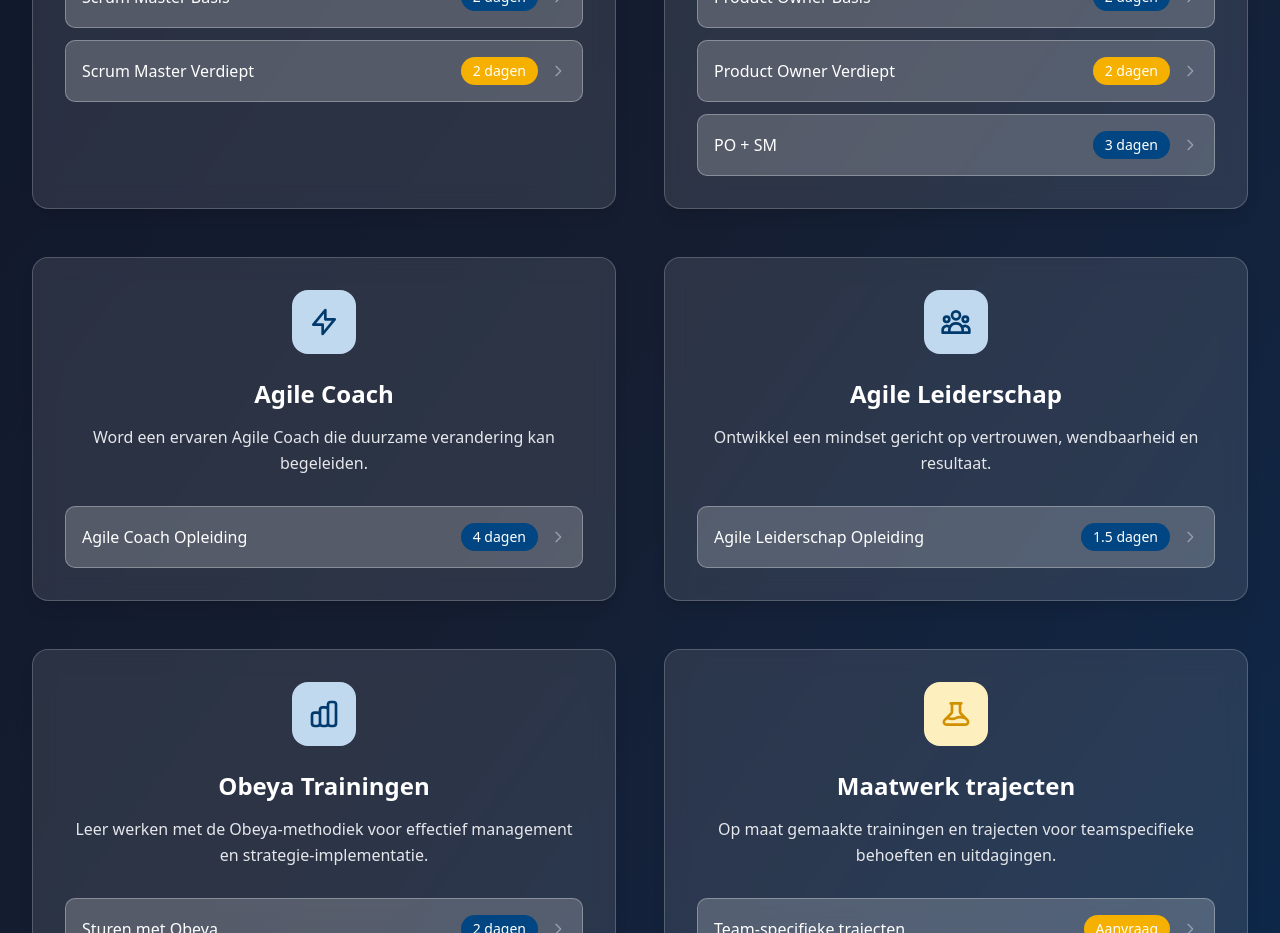
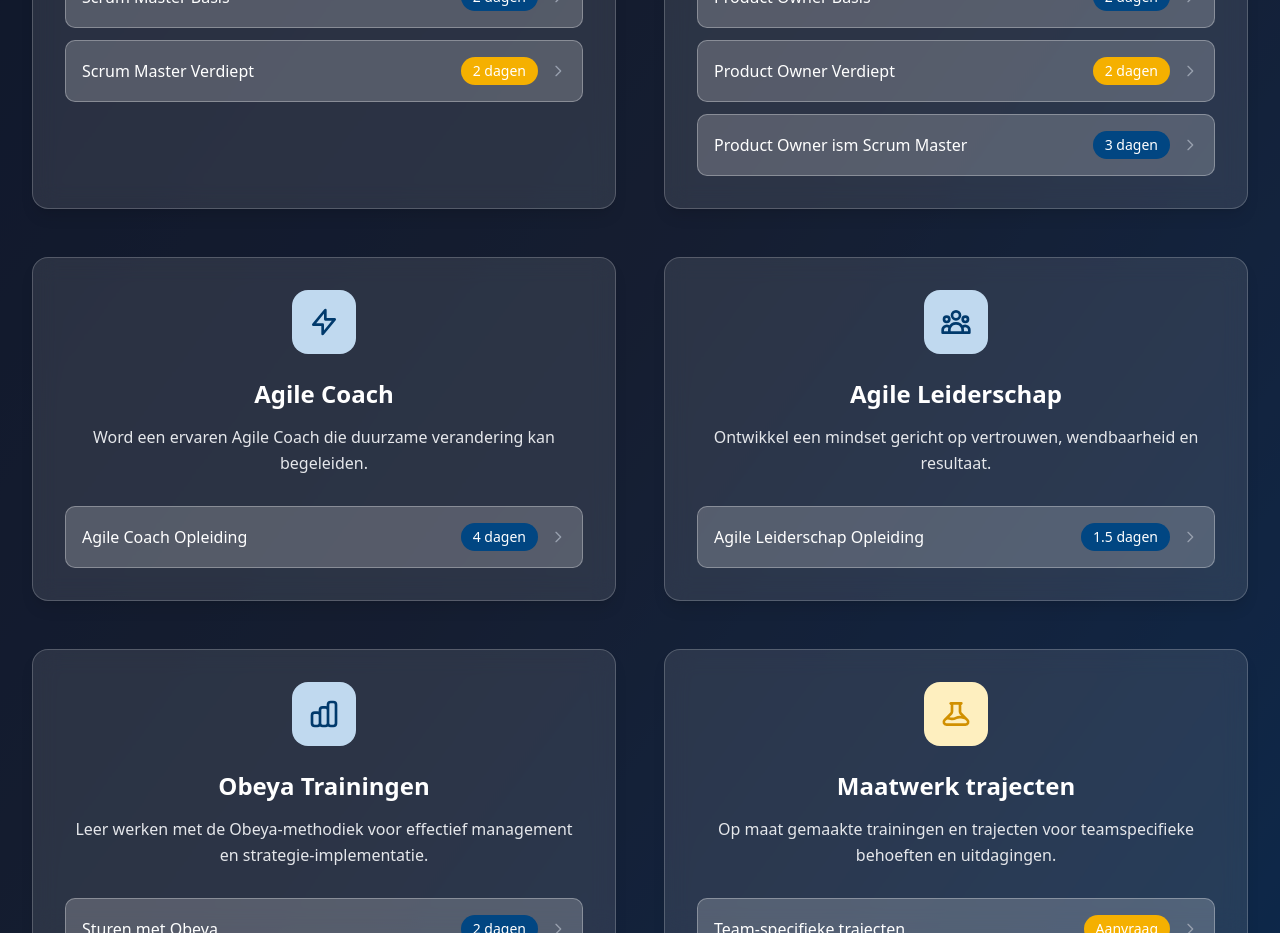
Before and after one commit to Salsa85/lag-pol, a Next.js app: page / in a window 1280 px wide. Shown: the part 2440-3373 px from the top of the page. Built offline with nearby package versions, Linux system fonts and the light colour scheme; a web font is replaced by a local one.

Commit message:
Update course name to 'Product Owner ism Scrum Master' and fix email addresses

```diff
--- a/src/app/api/submit/route.ts
+++ b/src/app/api/submit/route.ts
@@ -62,7 +62,7 @@ export async function POST(request: NextRequest) {
     // Email content for admin notification
     const adminEmailContent = {
       from: '"Lean Agile Groep" <noreply@leanagilegroep.nl>',
-      to: ['info@leanagilegroep.nl', 'office@lssg.nl', 'info@zencule.com'],
+      to: ['info@leanagilegroep.nl', 'info@lssg.nl', 'info@zencule.com'],
       subject: `🚨 POLITIE AANBESTEDING - Nieuwe aanmelding: ${body.course}`,
       html: `
         <div style="font-family: Arial, sans-serif; max-width: 600px; margin: 0 auto;">
--- a/src/components/ClientHomePage.tsx
+++ b/src/components/ClientHomePage.tsx
@@ -339,7 +339,7 @@ export default function ClientHomePage() {
                     </div>
                   </a>
                   <a href="/po-plus-sm" className="flex items-center justify-between bg-white/20 p-4 rounded-lg hover:bg-primary-500/30 hover:border-primary-400 border border-white/30 transition-all duration-200 group">
-                    <span className="font-medium text-white group-hover:text-primary-200">PO + SM</span>
+                    <span className="font-medium text-white group-hover:text-primary-200">Product Owner ism Scrum Master</span>
                     <div className="flex items-center space-x-3">
                       <span className="text-sm bg-primary-500 text-white px-3 py-1 rounded-full font-medium">3 dagen</span>
                       <svg className="w-4 h-4 text-gray-400 group-hover:text-primary-500 transition-colors" fill="none" stroke="currentColor" viewBox="0 0 24 24">
--- a/src/components/ClientSignupSection.tsx
+++ b/src/components/ClientSignupSection.tsx
@@ -307,7 +307,7 @@ export default function ClientSignupSection({ preselectedCourse = "", variant =
                       <option value="Scrum Master Verdiept / Gevorderd">Scrum Master Verdiept</option>
                       <option value="Product Owner Basis / Beginner">Product Owner Basis</option>
                       <option value="Product Owner Verdiept">Product Owner Verdiept</option>
-                      <option value="PO + SM / Beginner">PO + SM</option>
+                      <option value="Product Owner ism Scrum Master / Beginner">Product Owner ism Scrum Master</option>
                       <option value="Agile Coach Opleiding">Agile Coach Opleiding</option>
                       <option value="Agile Leiderschap Opleiding">Agile Leiderschap Opleiding</option>
                       <option value="Sturen met Obeya">Sturen met Obeya</option>
--- a/src/components/FixedSignup.tsx
+++ b/src/components/FixedSignup.tsx
@@ -11,7 +11,7 @@ const courses = [
   'Scrum Master Verdiept / Gevorderd',
   'Product Owner Basis / Beginner',
   'Product Owner Basis / Gevorderd',
-  'PO + SM / Beginner',
+  'Product Owner ism Scrum Master / Beginner',
   'Agile Coach',
   'Agile Leiderschap Opleiding',
   'Sturen met Obeya',
--- a/src/components/Navigation.tsx
+++ b/src/components/Navigation.tsx
@@ -75,7 +75,7 @@ export default function Navigation({
       courses: [
         { name: "Product Owner Basis", link: "/product-owner", duration: "2 dagen" },
         { name: "Product Owner Verdiept", link: "/product-owner-vervolg", duration: "2 dagen" },
-        { name: "PO + SM", link: "/po-plus-sm", duration: "3 dagen" }
+        { name: "Product Owner ism Scrum Master", link: "/po-plus-sm", duration: "3 dagen" }
       ]
     },
     {
--- a/src/components/SignupModal.tsx
+++ b/src/components/SignupModal.tsx
@@ -13,7 +13,7 @@ const courses = [
   'Scrum Master Verdiept / Gevorderd',
   'Product Owner Basis / Beginner',
   'Product Owner Basis / Gevorderd',
-  'PO + SM / Beginner',
+  'Product Owner ism Scrum Master / Beginner',
   'Agile Coach',
   'Agile Leiderschap Opleiding',
   'Sturen met Obeya',
--- a/src/components/SignupSection.tsx
+++ b/src/components/SignupSection.tsx
@@ -11,7 +11,7 @@ const courses = [
   'Scrum Master Verdiept / Gevorderd',
   'Product Owner Basis / Beginner',
   'Product Owner Basis / Gevorderd',
-  'PO + SM / Beginner',
+  'Product Owner ism Scrum Master / Beginner',
   'Agile Coach',
   'Agile Leiderschap Opleiding',
   'Sturen met Obeya',
--- a/src/components/sections/Footer.tsx
+++ b/src/components/sections/Footer.tsx
@@ -16,7 +16,7 @@ export default function Footer({ showTrainingLinks = true }: FooterProps) {
           <div>
             <h3 className="text-xl font-semibold mb-4">Contact</h3>
             <p className="text-gray-100 mb-2">📞 088-5326720</p>
-            <p className="text-gray-100">office@lssg.nl</p>
+            <p className="text-gray-100">info@lssg.nl</p>
           </div>
           {showTrainingLinks && (
             <div>
```
